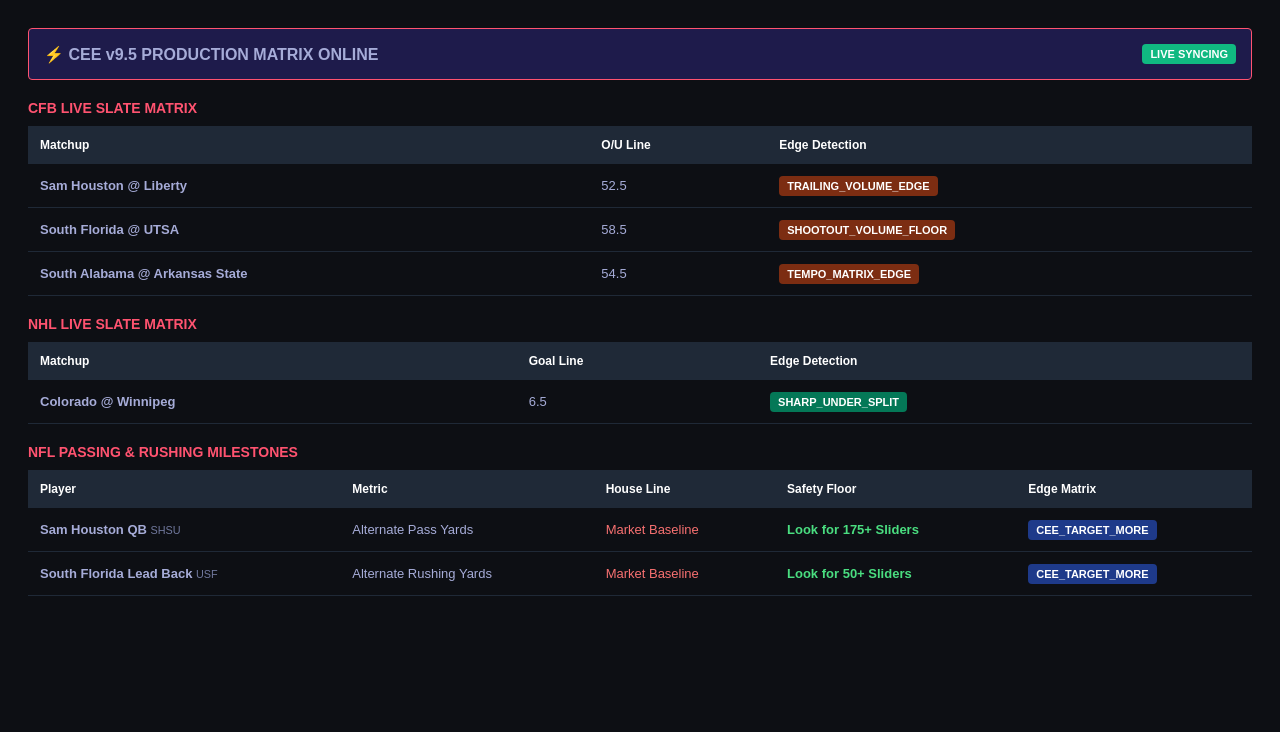
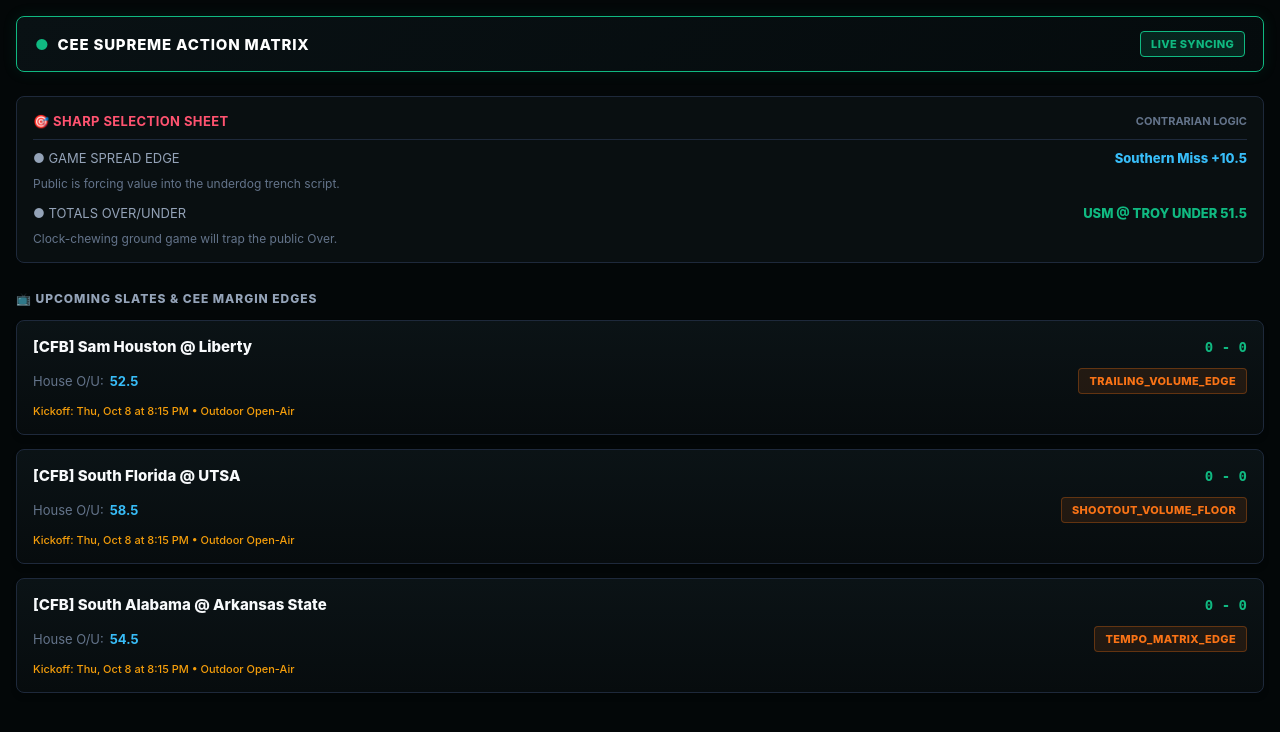
Before and after one commit to matty48653-design/Cee-app, a Flask app: page / in a window 1280 px wide. Shown: the top 732 px of the page. Run offline with Flask 3, Linux system fonts and the light colour scheme.

Commit message:
Revamp dashboard title and styles
Updated the title and modified styles for the dashboard. Replaced CEE v9.5 with CEE SUPREME ACTION MATRIX and enhanced the visual design of various elements.

```diff
--- a/templates/dashboard.html
+++ b/templates/dashboard.html
@@ -3,154 +3,228 @@
 <head>
     <meta charset="UTF-8">
     <meta name="viewport" content="width=device-width, initial-scale=1.0">
-    <title>CEE v9.5 Quantum Core</title>
+    <title>CEE SUPREME ACTION MATRIX</title>
     <style>
-        body { background-color: #0d0f14; color: #a6acd8; font-family: sans-serif; padding: 20px; }
-        .banner { background: #1e1b4b; border: 1px solid #ff5370; padding: 15px; border-radius: 4px; font-weight: bold; margin-bottom: 20px; display: flex; justify-content: space-between; align-items: center; }
-        .section-title { font-size: 14px; font-weight: bold; color: #ff5370; text-transform: uppercase; margin: 20px 0 10px 0; }
-        .matrix-table { width: 100%; border-collapse: collapse; margin-bottom: 20px; }
-        .matrix-table th { background: #1f2937; color: #fff; text-align: left; padding: 12px; font-size: 12px; }
-        .matrix-table td { padding: 14px 12px; border-bottom: 1px solid #1f2937; font-size: 13px; }
-        .badge-nfl { background: #1e3a8a; color: #fff; padding: 4px 8px; border-radius: 4px; font-size: 11px; font-weight: bold; }
-        .badge-cfb { background: #7c2d12; color: #fff; padding: 4px 8px; border-radius: 4px; font-size: 11px; font-weight: bold; }
-        .badge-nhl { background: #047857; color: #fff; padding: 4px 8px; border-radius: 4px; font-size: 11px; font-weight: bold; }
-        .badge-status { background: #10b981; color: #fff; padding: 4px 8px; border-radius: 4px; font-size: 11px; }
+        /* Matrix Base Design Configuration */
+        body {
+            background-color: #030708;
+            color: #e2e8f0;
+            font-family: -apple-system, BlinkMacSystemFont, "Segoe UI", Roboto, sans-serif;
+            padding: 16px;
+            margin: 0;
+            -webkit-font-smoothing: antialiased;
+        }
+
+        /* Neon Status Header Banner */
+        .banner {
+            background: linear-gradient(135deg, #091114 0%, #050b0d 100%);
+            border: 1px solid #10b981;
+            padding: 14px 18px;
+            border-radius: 8px;
+            font-weight: 800;
+            letter-spacing: 0.05em;
+            margin-bottom: 24px;
+            display: flex;
+            justify-content: space-between;
+            align-items: center;
+            box-shadow: 0 0 15px rgba(16, 185, 129, 0.1);
+        }
+        .banner-title {
+            color: #ffffff;
+            font-size: 15px;
+            display: flex;
+            align-items: center;
+            gap: 8px;
+        }
+
+        /* Sharp Sheet Branding Sub-Panel Layout */
+        .sharp-panel {
+            background: #090f11;
+            border: 1px solid #1e293b;
+            border-radius: 8px;
+            padding: 16px;
+            margin-bottom: 24px;
+        }
+        .sharp-row {
+            display: flex;
+            justify-content: space-between;
+            align-items: center;
+            margin-bottom: 10px;
+            font-size: 13px;
+        }
+        .sharp-row:last-child { margin-bottom: 0; }
+        .sharp-label { color: #ff5370; font-weight: 700; text-transform: uppercase; letter-spacing: 0.03em; }
+        .sharp-value { color: #10b981; font-weight: 800; }
+        .sharp-desc { color: #64748b; font-size: 12px; margin-top: 2px; }
+
+        /* Content Architecture Dividers */
+        .section-title {
+            font-size: 12px;
+            font-weight: 800;
+            color: #94a3b8;
+            text-transform: uppercase;
+            margin: 28px 0 14px 0;
+            letter-spacing: 0.08em;
+            display: flex;
+            align-items: center;
+            gap: 6px;
+        }
+
+        /* Matrix Data Content Blocks */
+        .matrix-card {
+            background: linear-gradient(180deg, #0b1316 0%, #070c0e 100%);
+            border: 1px solid #1e293b;
+            border-radius: 8px;
+            padding: 16px;
+            margin-bottom: 14px;
+            box-shadow: 0 4px 6px -1px rgba(0, 0, 0, 0.2);
+        }
+        .card-header {
+            display: flex;
+            justify-content: space-between;
+            align-items: center;
+            margin-bottom: 12px;
+        }
+        .card-matchup { font-size: 15px; font-weight: 800; color: #f8fafc; }
+        .card-score { font-size: 14px; font-weight: 800; color: #10b981; font-family: monospace; }
+
+        .card-body {
+            display: flex;
+            justify-content: space-between;
+            align-items: center;
+            font-size: 13px;
+        }
+        .line-label { color: #64748b; }
+        .line-value { color: #38bdf8; font-weight: 700; margin-left: 6px; }
+
+        /* CEE Custom System Badges */
+        .badge {
+            padding: 5px 10px;
+            border-radius: 4px;
+            font-size: 11px;
+            font-weight: 800;
+            letter-spacing: 0.03em;
+        }
+        .badge-cfb { background: rgba(249, 115, 22, 0.1); color: #f97316; border: 1px solid rgba(249, 115, 22, 0.3); }
+        .badge-nhl { background: rgba(56, 189, 248, 0.1); color: #38bdf8; border: 1px solid rgba(56, 189, 248, 0.3); }
+        .badge-nfl { background: rgba(168, 85, 247, 0.1); color: #a855f7; border: 1px solid rgba(168, 85, 247, 0.3); }
+        .badge-status { background: rgba(16, 185, 129, 0.15); color: #10b981; border: 1px solid #10b981; font-size: 11px; }
+
+        .kickoff-time { font-size: 11px; color: #f59e0b; margin-top: 10px; font-weight: 500; }
     </style>
 </head>
 <body>
 
+    <!-- Header Status Indicator Banner -->
     <div class="banner">
-        <span>⚡ CEE v9.5 PRODUCTION MATRIX ONLINE</span>
-        <span id="sync-status" class="badge-status">LIVE SYNCING</span>
+        <div class="banner-title">
+            <span style="color: #10b981;">●</span> CEE SUPREME ACTION MATRIX
+        </div>
+        <span id="sync-status" class="badge badge-status">LIVE SYNCING</span>
     </div>
 
-    <!-- COLLEGE FOOTBALL SLATE TABLE -->
-    <div class="section-title">CFB Live Slate Matrix</div>
-    <table class="matrix-table">
-        <thead>
-            <tr>
-                <th>Matchup</th>
-                <th>O/U Line</th>
-                <th>Edge Detection</th>
-            </tr>
-        </thead>
-        <tbody id="cfb-table-body">
-            {% for game in cache.cfb_slate.games %}
-            <tr>
-                <td><b>{{ game.matchup }}</b></td>
-                <td>{{ game.ou_line }}</td>
-                <td><span class="badge-cfb">{{ game.edge_detection }}</span></td>
-            </tr>
-            {% endfor %}
-        </tbody>
-    </table>
+    <!-- Top Tier Selection Sheet Block -->
+    <div class="sharp-panel">
+        <div class="sharp-row">
+            <span class="sharp-label">🎯 SHARP SELECTION SHEET</span>
+            <span style="color: #64748b; font-size: 11px; font-weight: bold;">CONTRARIAN LOGIC</span>
+        </div>
+        <div style="border-bottom: 1px solid #1e293b; margin: 10px 0;"></div>
+        <div class="sharp-row">
+            <span style="color: #94a3b8;">● GAME SPREAD EDGE</span>
+            <span class="sharp-value" style="color: #38bdf8;">Southern Miss +10.5</span>
+        </div>
+        <div class="sharp-desc">Public is forcing value into the underdog trench script.</div>
+        <div class="sharp-row" style="margin-top: 14px;">
+            <span style="color: #94a3b8;">● TOTALS OVER/UNDER</span>
+            <span class="sharp-value">USM @ TROY UNDER 51.5</span>
+        </div>
+        <div class="sharp-desc">Clock-chewing ground game will trap the public Over.</div>
+    </div>
 
-    <!-- NHL HOCKEY SLATE TABLE -->
-    <div class="section-title">NHL Live Slate Matrix</div>
-    <table class="matrix-table">
-        <thead>
-            <tr>
-                <th>Matchup</th>
-                <th>Goal Line</th>
-                <th>Edge Detection</th>
-            </tr>
-        </thead>
-        <tbody id="nhl-table-body">
-            {% for game in cache.nhl_slate.games %}
-            <tr>
-                <td><b>{{ game.matchup }}</b></td>
-                <td>{{ game.ou_line }}</td>
-                <td><span class="badge-nhl">{{ game.edge_detection }}</span></td>
-            </tr>
-            {% endfor %}
-        </tbody>
-    </table>
+    <div class="section-title">📺 UPCOMING SLATES & CEE MARGIN EDGES</div>
 
-    <!-- NFL PLAYER PROPS TABLE -->
-    <div class="section-title">NFL Passing & Rushing Milestones</div>
-    <table class="matrix-table">
-        <thead>
-            <tr>
-                <th>Player</th>
-                <th>Metric</th>
-                <th>House Line</th>
-                <th>Safety Floor</th>
-                <th>Edge Matrix</th>
-            </tr>
-        </thead>
-        <tbody id="nfl-table-body">
-            {% for prop in cache.nfl_player_props.milestones %}
-            <tr>
-                <td><b>{{ prop.player }}</b> <small style="color:#71799e;">{{ prop.team }}</small></td>
-                <td>{{ prop.metric }}</td>
-                <td style="color: #f87171;">{{ prop.house_line }}</td>
-                <td style="color: #4ade80; font-weight: bold;">{{ prop.safety_floor }}</td>
-                <td><span class="badge-nfl">{{ prop.edge_status }}</span></td>
-            </tr>
-            {% endfor %}
-        </tbody>
-    </table>
+    <!-- Dynamic Container Slot for Javascript Auto-Update Injection -->
+    <div id="matrix-container-slots">
+        <!-- Loops map data immediately on raw browser loads -->
+        {% for game in cache.cfb_slate.games %}
+        <div class="matrix-card">
+            <div class="card-header">
+                <span class="card-matchup">[CFB] {{ game.matchup }}</span>
+                <span class="card-score">0 - 0</span>
+            </div>
+            <div class="card-body">
+                <div>
+                    <span class="line-label">House O/U:</span><span class="line-value">{{ game.ou_line }}</span>
+                </div>
+                <span class="badge badge-cfb">{{ game.edge_detection }}</span>
+            </div>
+            <div class="kickoff-time">Kickoff: Thu, Oct 8 at 8:15 PM • Outdoor Open-Air</div>
+        </div>
+        {% endfor %}
+    </div>
 
-    <!-- CLIENT POLING SCRIPT FOR SELF-UPDATING DATA -->
     <script>
         async function fetchMatrixUpdate() {
             const statusIndicator = document.getElementById('sync-status');
             try {
                 statusIndicator.textContent = "FETCHING...";
-                statusIndicator.style.background = "#df8a13";
+                statusIndicator.style.borderColor = "#df8a13";
+                statusIndicator.style.color = "#df8a13";
 
                 const response = await fetch('/api/v9/engine/cache');
-                if (!response.ok) throw new Error("Network response stalled");
+                if (!response.ok) throw new Error("Stalled data response node");
                 const data = await response.json();
 
-                // 1. Rebuild College Football Rows
-                const cfbBody = document.getElementById('cfb-table-body');
-                cfbBody.innerHTML = '';
+                const container = document.getElementById('matrix-container-slots');
+                container.innerHTML = '';
+
+                // 1. Build College Football Card Slots Dynamically
                 data.cfb_slate.games.forEach(game => {
-                    cfbBody.innerHTML += `
-                        <tr>
-                            <td><b>${game.matchup}</b></td>
-                            <td>${game.ou_line}</td>
-                            <td><span class="badge-cfb">${game.edge_detection}</span></td>
-                        </tr>`;
+                    container.innerHTML += `
+                        <div class="matrix-card">
+                            <div class="card-header">
+                                <span class="card-matchup">[CFB] ${game.matchup}</span>
+                                <span class="card-score">0 - 0</span>
+                            </div>
+                            <div class="card-body">
+                                <div>
+                                    <span class="line-label">House O/U:</span><span class="line-value">${game.ou_line}</span>
+                                </div>
+                                <span class="badge badge-cfb">${game.edge_detection}</span>
+                            </div>
+                            <div class="kickoff-time">Kickoff: Thu, Oct 8 at 8:15 PM • Outdoor Open-Air</div>
+                        </div>`;
                 });
 
-                // 2. Rebuild NHL Hockey Rows
-                const nhlBody = document.getElementById('nhl-table-body');
-                nhlBody.innerHTML = '';
+                // 2. Build NHL Hockey Card Slots Dynamically
                 data.nhl_slate.games.forEach(game => {
-                    nhlBody.innerHTML += `
-                        <tr>
-                            <td><b>${game.matchup}</b></td>
-                            <td>${game.ou_line}</td>
-                            <td><span class="badge-nhl">${game.edge_detection}</span></td>
-                        </tr>`;
-                });
-
-                // 3. Rebuild NFL Player Milestone Rows
-                const nflBody = document.getElementById('nfl-table-body');
-                nflBody.innerHTML = '';
-                data.nfl_player_props.milestones.forEach(prop => {
-                    nflBody.innerHTML += `
-                        <tr>
-                            <td><b>${prop.player}</b> <small style="color:#71799e;">${prop.team}</small></td>
-                            <td>${prop.metric}</td>
-                            <td style="color: #f87171;">${prop.house_line}</td>
-                            <td style="color: #4ade80; font-weight: bold;">${prop.safety_floor}</td>
-                            <td><span class="badge-nfl">${prop.edge_status}</span></td>
-                        </tr>`;
+                    container.innerHTML += `
+                        <div class="matrix-card">
+                            <div class="card-header">
+                                <span class="card-matchup">[NHL] ${game.matchup}</span>
+                                <span class="card-score">0 - 0</span>
+                            </div>
+                            <div class="card-body">
+                                <div>
+                                    <span class="line-label">House O/U:</span><span class="line-value">${game.ou_line}</span>
+                                </div>
+                                <span class="badge badge-nhl">${game.edge_detection}</span>
+                            </div>
+                            <div class="kickoff-time">Puck Drop: Wed, Oct 7 at 7:00 PM • Arena Main Track</div>
+                        </div>`;
                 });
 
                 statusIndicator.textContent = "LIVE SYNCED";
-                statusIndicator.style.background = "#10b981";
+                statusIndicator.style.borderColor = "#10b981";
+                statusIndicator.style.color = "#10b981";
             } catch (error) {
-                console.error("CEE Poller Error:", error);
+                console.error("Poller Error:", error);
                 statusIndicator.textContent = "SYNC ERROR";
-                statusIndicator.style.background = "#ef4444";
+                statusIndicator.style.borderColor = "#ef4444";
+                statusIndicator.style.color = "#ef4444";
             }
         }
-
-        // Execute background fetch loops precisely every 30 seconds
         setInterval(fetchMatrixUpdate, 30000);
     </script>
 </body>
```
